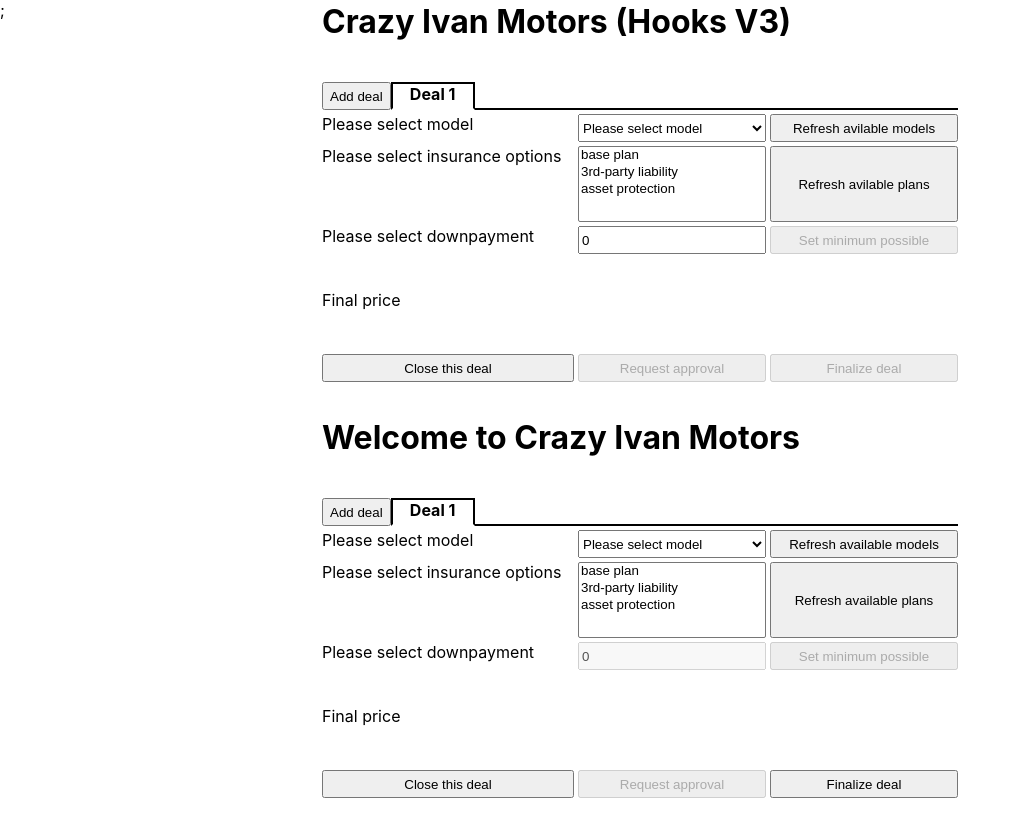
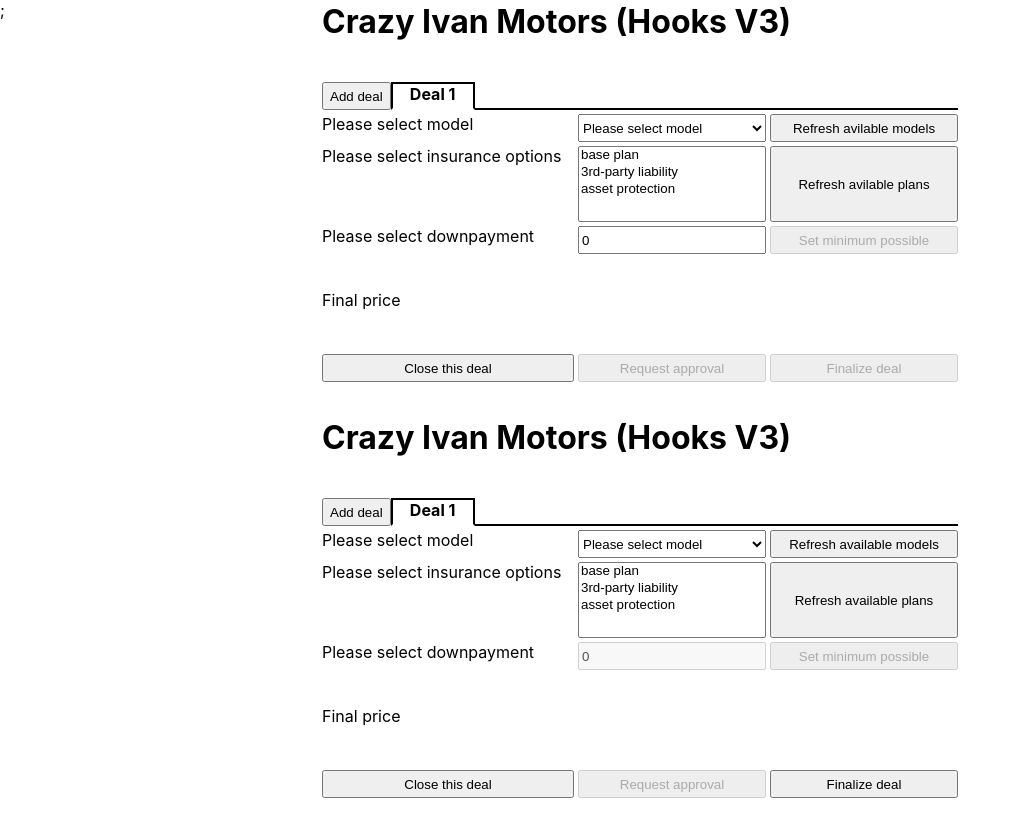
Before and after one commit to IKoshelev/ui-app-architecture-showcases, a React (Create React App) app: page / in a window 1280 px wide. Shown: the whole page, without its empty margins (0-1020 px from the left). Built offline with nearby package versions, Linux system fonts and the light colour scheme.

Commit message:
updated logo with app version

```diff
--- a/src/App2.tsx
+++ b/src/App2.tsx
@@ -15,7 +15,7 @@ export const App2 = () => {
 
     <div id='app-root'>
       <div className='car-purchase-main-logo'>
-      Welcome to Crazy Ivan Motors
+        Crazy Ivan Motors (Hooks V3)
     </div>
 
       <div className='tabs'>
@@ -53,4 +53,5 @@ export const App2 = () => {
           </DealProvider>
         ))}
     </div>
-)};
+  )
+};
```
Lines whose indentation alone changed are shown as unchanged.
